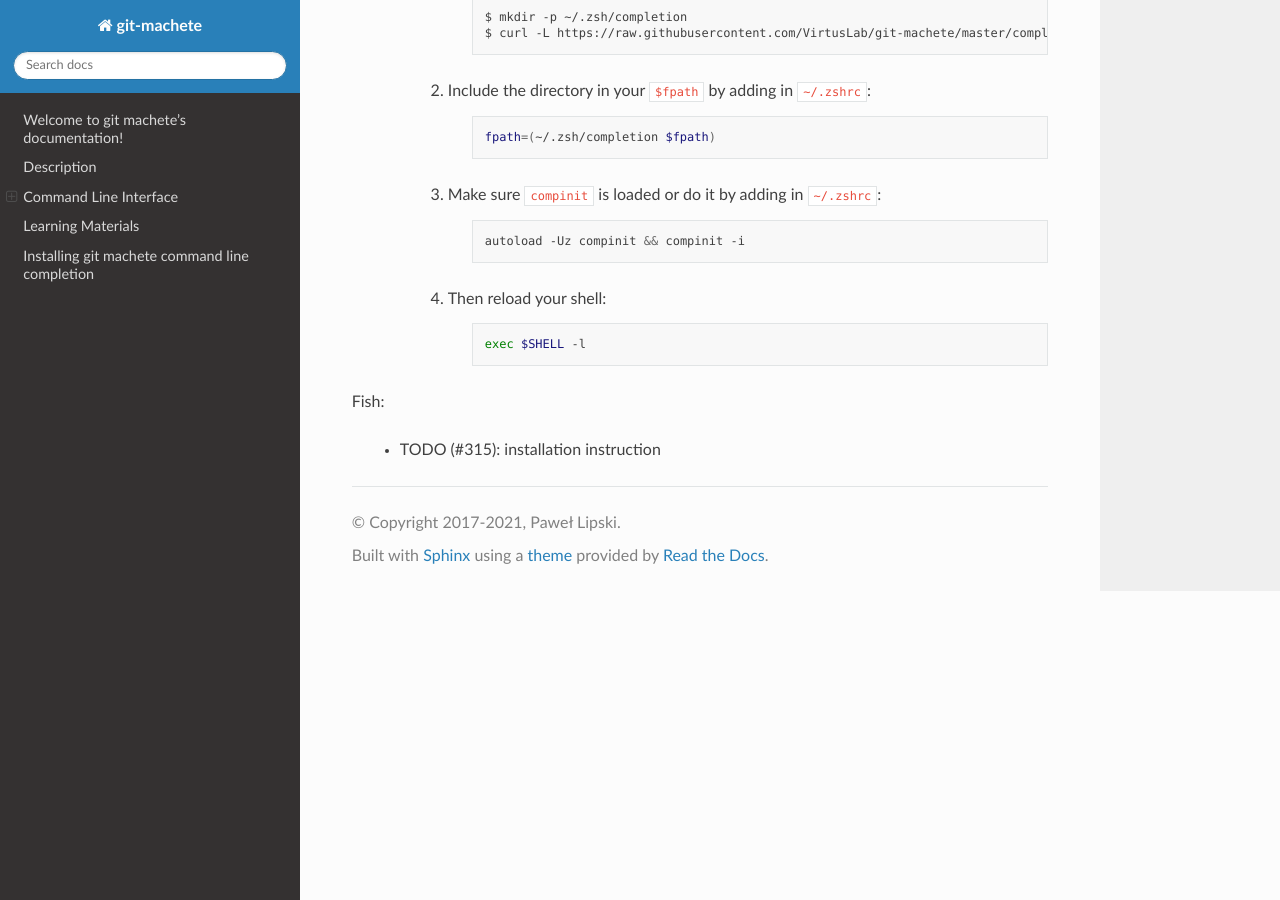
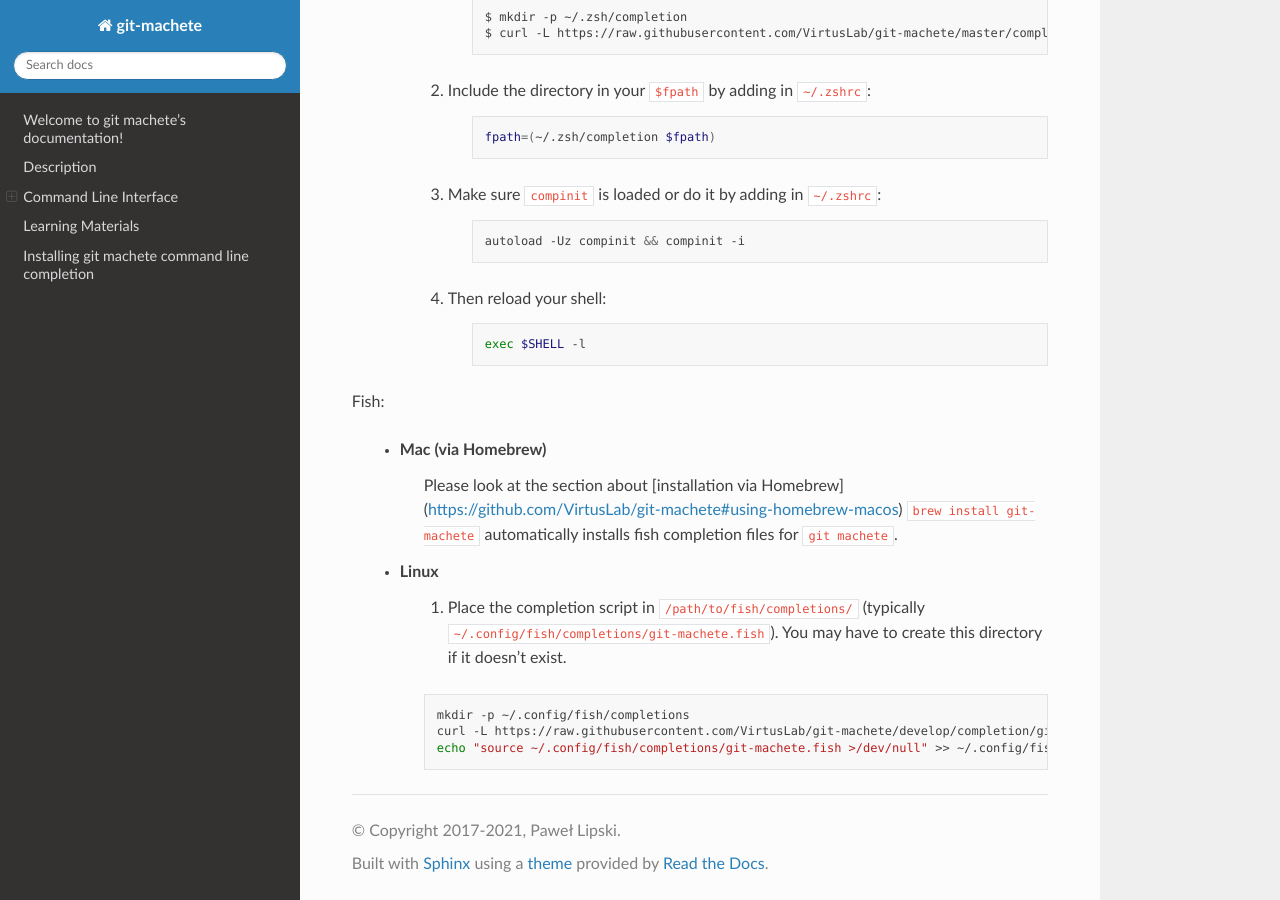
Before and after one commit to VirtusLab/git-machete, a Sphinx documentation site: the page built from docs/source/index.rst, in a window 1280 px wide and 900 px high, scrolled down 26394 px. Built offline with Sphinx 7.4.7 and the Read the Docs theme 2.0.0, drawn with Linux system fonts in a browser that asks for light colours.

Commit message:
Issues #290 and #315: Finishing touches to fish completion. (#326)
* Issue #315: Readme for fish completions.

* Add instructions. Update name of the file.

* Update ensure-completion-scripts-correct.sh.

* Fix homebrew install command for git-machete. Add missing command for linux completion installation.

* link to homebrew installation in completion/README.md

* add relevant mkdir, remove sudo from curl

* reflect changes in completion.rst

* remove sudo from curl

* correct fish completion filepath

* use --do-complete instead of -C in complete to keep compatibility

* add short descriptions to github and is-managed commands

* change command in comment to --do-complete

Co-authored-by: rifel123 <piotr.ksel@gmail.com>

```diff
--- a/docs/source/completion.rst
+++ b/docs/source/completion.rst
@@ -97,4 +97,14 @@ Zsh:
 
 Fish:
 
-    * TODO (#315): installation instruction
+    * Mac (via Homebrew)
+        Please look at the section about [installation via Homebrew](https://github.com/VirtusLab/git-machete#using-homebrew-macos)
+        ``brew install git-machete`` automatically installs fish completion files for ``git machete``.
+    * Linux
+        #. Place the completion script in ``/path/to/fish/completions/`` (typically ``~/.config/fish/completions/git-machete.fish``). You may have to create this directory if it doesn't exist.
+
+        .. code-block:: shell
+
+            mkdir -p ~/.config/fish/completions
+            curl -L https://raw.githubusercontent.com/VirtusLab/git-machete/develop/completion/git-machete.completion.fish -o ~/.config/fish/completions/git-machete.fish
+            echo "source ~/.config/fish/completions/git-machete.fish >/dev/null" >> ~/.config/fish/config.fish
```
Also changed, not shown: completion/README.md, 3 other files.
